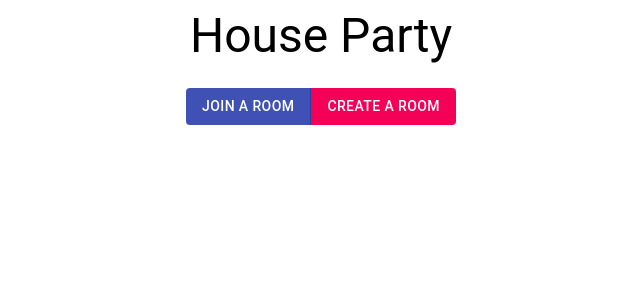
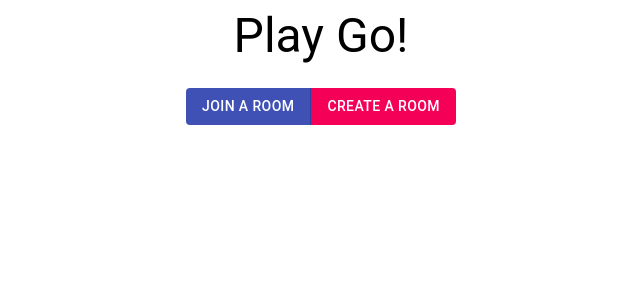
Before and after one commit to joegenius98/AlphaGoLite, a React app in the folder play_go_web_app/frontend/: page / in a window 1280 px wide. Shown: the top 300 px of the page, without its empty margins (319-959 px from the left). Built offline with nearby package versions, Linux system fonts and the light colour scheme; the HTML template or start-up script is replaced by a standard one.

Commit message:
Advance frontend docs

```diff
--- a/play_go_web_app/frontend/src/components/HomePage.js
+++ b/play_go_web_app/frontend/src/components/HomePage.js
@@ -10,6 +10,11 @@ import {
   Link,
   Redirect,
 } from "react-router-dom";
+
+/*
+This component renders the starting screen with buttons to join a room or create one yourself
+TODO: on componentDidMount(), fetch room code if user has a stored session
+*/
 
 export default class HomePage extends Component {
   constructor(props) {
@@ -35,7 +40,7 @@ export default class HomePage extends Component {
       <Grid container spacing={3}>
         <Grid item xs={12} align="center">
           <Typography variant="h3" compact="h3">
-             House Party
+            Play Go!
           </Typography>
         </Grid>
         <Grid item xs={12} align="center">
--- a/play_go_web_app/frontend/src/components/Room.js
+++ b/play_go_web_app/frontend/src/components/Room.js
@@ -44,6 +44,15 @@ const useStyles = makeStyles((theme) => ({
     minWidth: 120,
   },
 }));
+
+/*
+This component renders a game room, with:
+  * a board to view live gameplay
+* usernames of the players (A.I. has auto-generated, distinguishable nickname)
+* color bars of their players (a personalization of the choice; this is apart
+  * from the color piece they are, black or white)
+  * TODO: a live chat room
+*/
 
 function leaveButtonPressed(props) {
   console.log("Here are the props for leaveButtonPressed:");
@@ -173,7 +182,8 @@ export default function Room(props) {
     });
   }
 
-  //called every time a user joins the room
+  //called every time a user joins/returns back to the room
+  // TODO: fix problem where upon refresh, player is stuck as as a spectator
   useEffect((props) => {
     console.log("useEffect in use");
     function getRoom() {
@@ -181,6 +191,8 @@ export default function Room(props) {
         method: "GET",
         headers: { "Content-Type": "application/json" },
       };
+
+      // load room details from database
       fetch("/api/get-room" + "?code=" + ROOM_CODE, requestOptions)
         .then((response) => response.json())
         .then((responseJSON) => {
@@ -190,6 +202,7 @@ export default function Room(props) {
           // turn == true --> room creator goes first (and is black)
           // turn == false --> room creator goes second (and is white)
           setTurn(responseJSON.turn);
+          // the "AI" boolean (whether there is one)
           setAI(responseJSON.AI);
 
           setIsHumanFirst(responseJSON.is_human_player_first);
@@ -207,6 +220,7 @@ export default function Room(props) {
             setPlayer1(p1);
             setPlayer2(p2);
 
+            roomSocket.onopen = () => {
               roomSocket.send(
                 JSON.stringify({
                   player1: p1,
@@ -215,6 +229,7 @@ export default function Room(props) {
                   isHumanPlayerFirst: responseJSON.is_human_player_first,
                 })
               );
+            };
           }
 
           //if player 2 (as a human) joins next
@@ -227,6 +242,7 @@ export default function Room(props) {
             setPlayer1(p1);
             setPlayer2(p2);
 
+            roomSocket.onopen = () => {
               roomSocket.send(
                 JSON.stringify({
                   player2: p2,
@@ -234,6 +250,7 @@ export default function Room(props) {
                   board: responseJSON.board,
                 })
               );
+            };
           }
 
           //Spectator Case (first two people/players have joined already -- so now anyone who joins is a spectator)
@@ -395,7 +412,8 @@ export default function Room(props) {
   }
 
   function changeName(e) {
-    e.stopPropagation();
+    e.stopPropagation(); // since the color bar customization is overlaid by the name display, we
+    // want to stop propagation from changing name to then color customization; we just want to change the name
     if (e.key === "Enter") {
       var p1 = player1;
       var p2 = player2;
@@ -502,6 +520,7 @@ export default function Room(props) {
             {/* wait until everything is fetched from the API first (render "Loading...") */}
             {player1 && player2 && player1Color && player2Color && curPlayer ? (
               <>
+                {/* if this client is p2 or spectator, render p1 at the top bar, otherwise at the bottom bar*/}
                 {curPlayer != "p1" ? (
                   <Paper
                     variant="outlined"
```
Also changed, not shown: play_go_web_app/frontend/src/components/CreateRoomPage.js (+14 -1 lines). Lines whose indentation alone changed are shown as unchanged.
